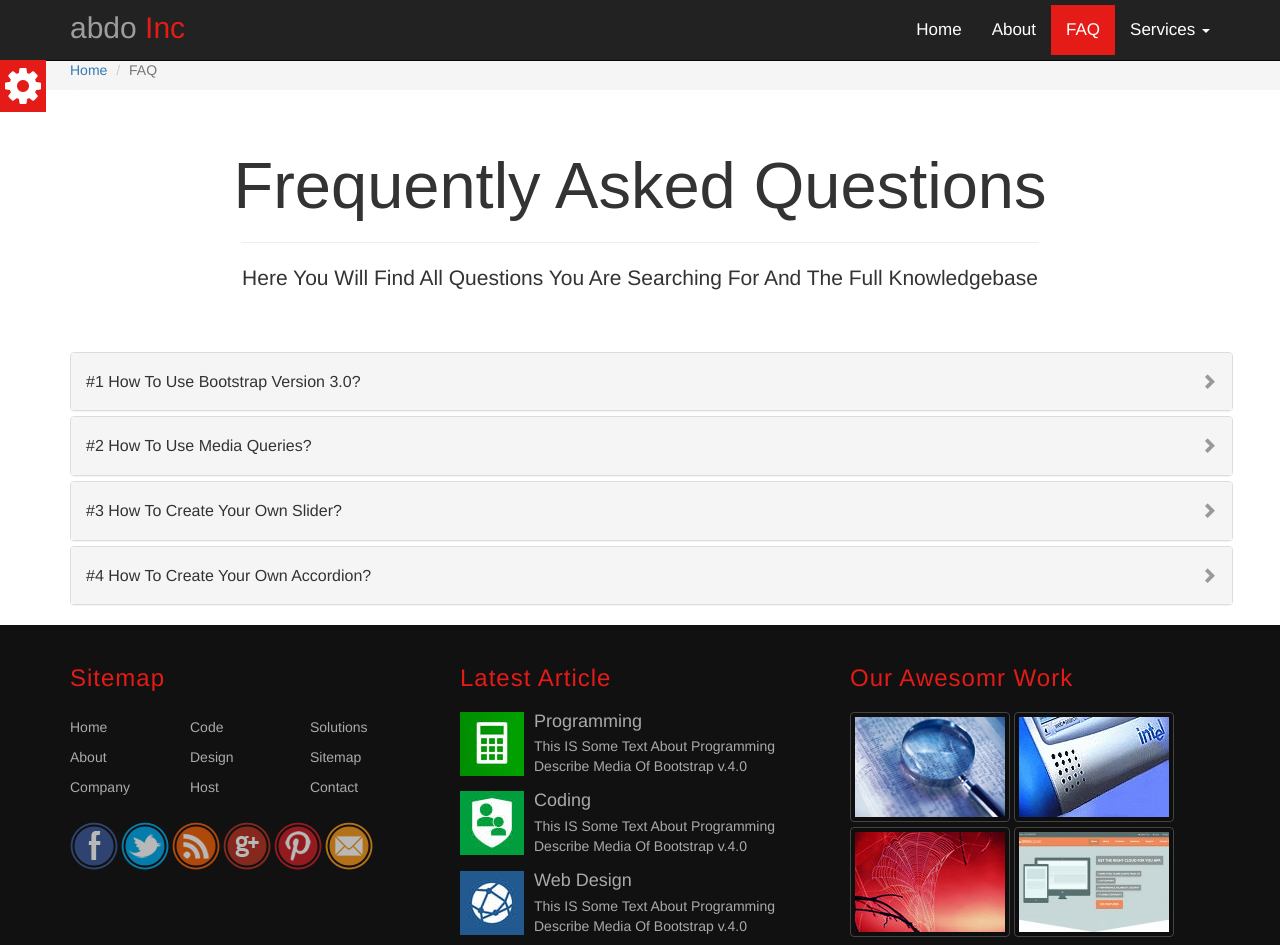
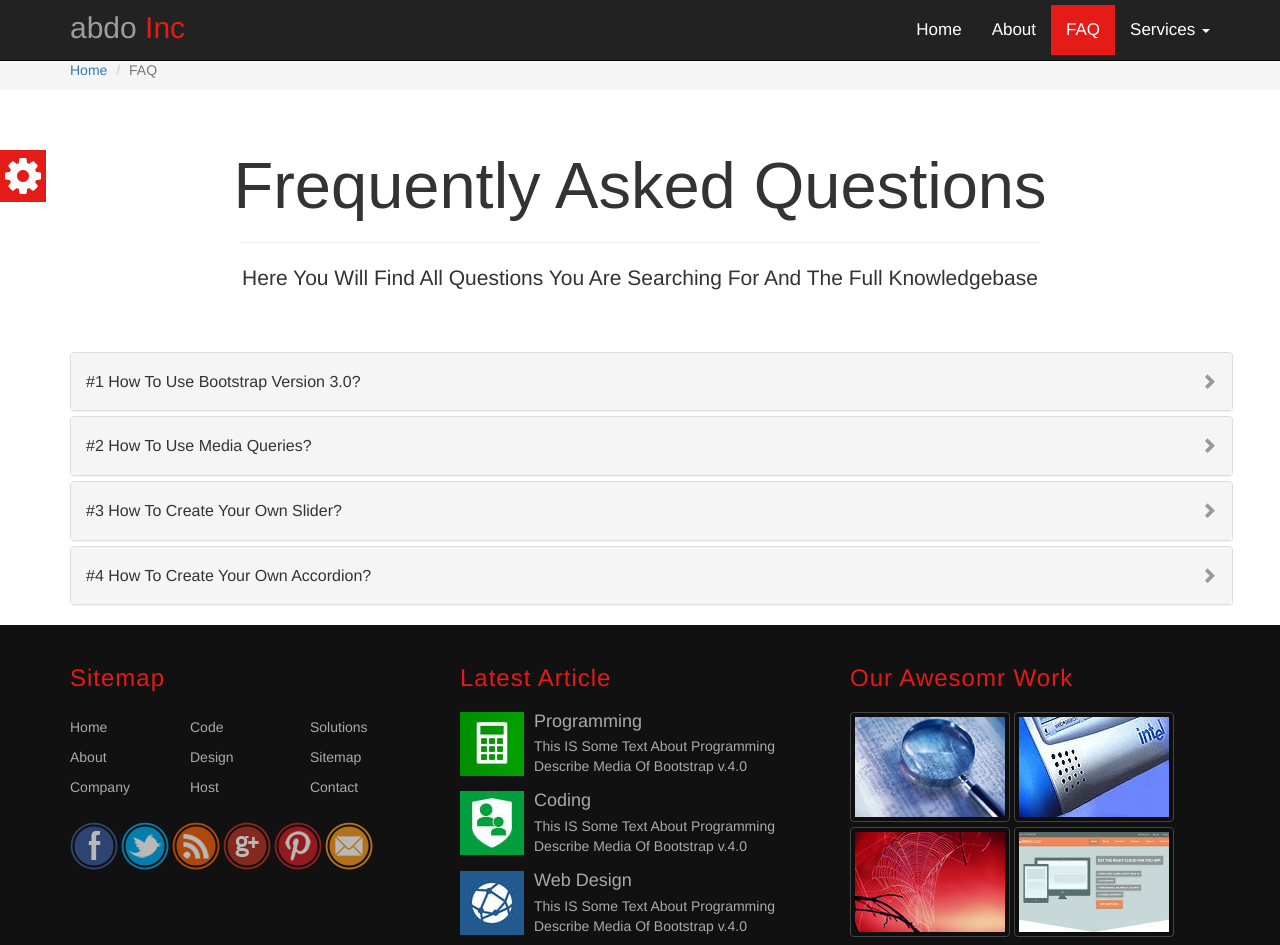
Before and after one commit to abdelrahmanahmed1999/template6, a plain HTML site: page faq.html in a window 1280 px wide. Shown: the top 945 px of the page. Drawn offline with Linux system fonts and the light colour scheme.

Commit message:
sample template

```diff
--- a/css/pages.css
+++ b/css/pages.css
@@ -10,6 +10,17 @@
 }
 
 /* End Global */
+
+/*start navbar*/
+
+.option-box{
+    position:fixed;
+    z-index:9999;
+    top:150px;
+    left:0;
+}
+
+/*end navbar*/
 
 /* Start About Us */
 
--- a/css/style.css
+++ b/css/style.css
@@ -7,7 +7,7 @@ body{
 .option-box{
     position:fixed;
     z-index:9999;
-    top:60px;
+    top:250px;
     left:0;
 }
 
@@ -169,6 +169,7 @@ body{
 
 .testimonials{
     padding:50px 0;
+    height:440px;
 }
 
 
```
